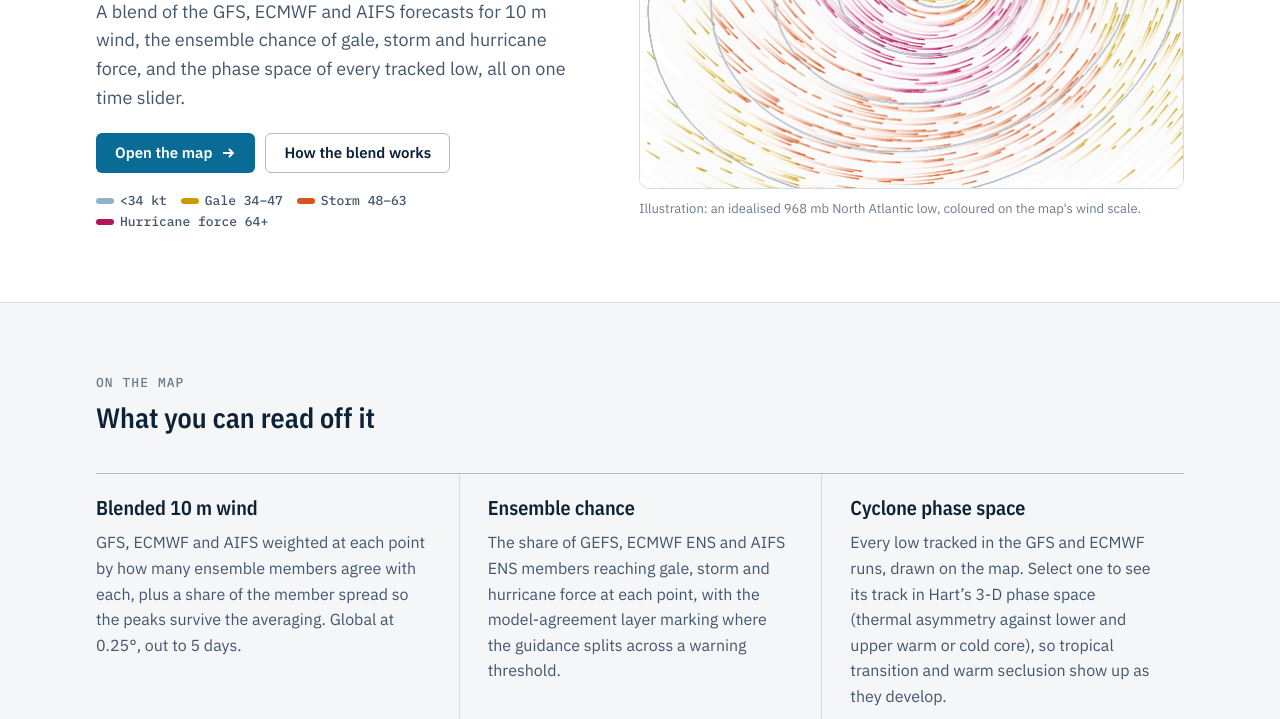
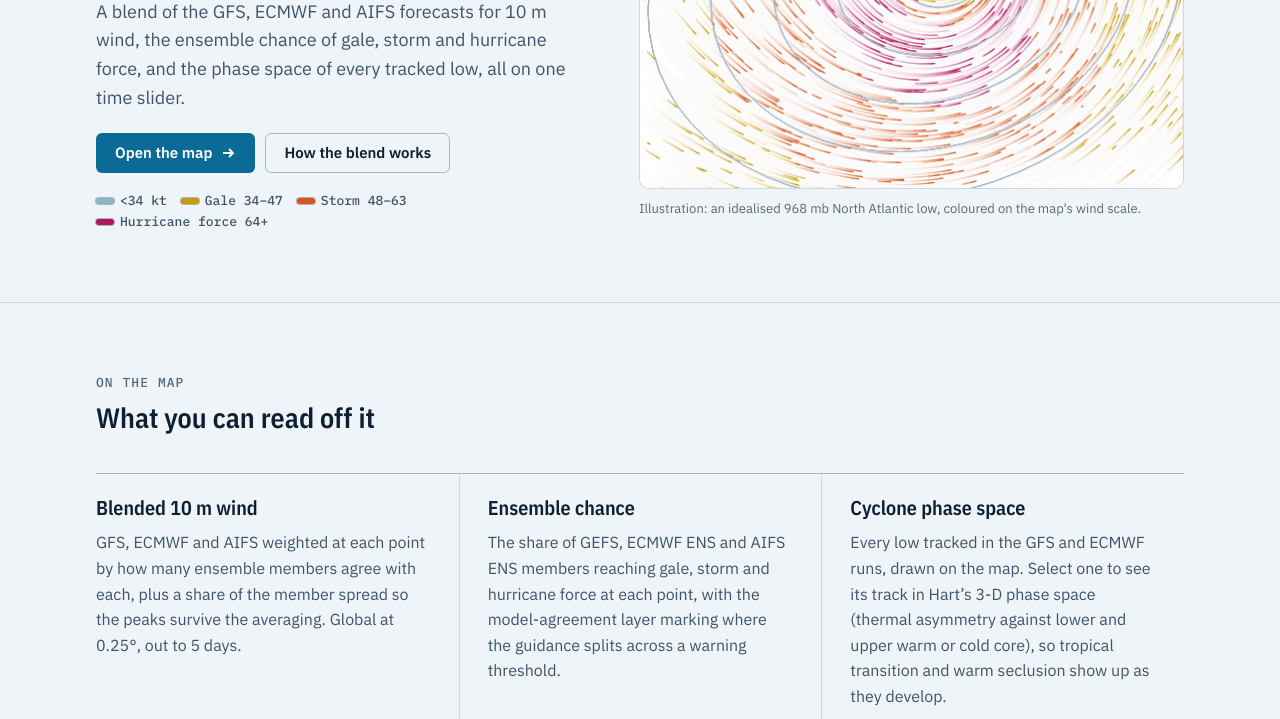
Before and after one commit to jkrek17/wxmap.pro, a plain HTML site: page index.html in a window 1280 px wide. Shown: the part 381-1100 px from the top of the page. Drawn offline with nearby package versions, Linux system fonts and the light colour scheme.

Commit message:
Brand: offset-isobar mark and the "survey chart" light theme (#14)
Jason picked mark 1 and light theme C from the brand review.

- Mark: two offset closed isobars around the blue centre, on home, map,
  lab, event and the favicon (which now switches to light strokes in a
  dark browser tab).
- Light tokens: page #eef4f8 (charted water), surface-2 #e2ecf3, borders
  #c9d8e3/#a3b9ca, ink #0d2033, text-2 #3f5468, text-3 #55687c,
  accent-soft #d8eaf4. New --land #efe7d2 band (used for the home
  Method section), --land-text #4a4636, --hero, --swatch-outline.
- Contrast on the page: ink 14.9:1, text-2 7.1:1, text-3 5.2:1 (was
  4.28:1, under AA), link 5.3:1. On the land band: land-text 7.7:1,
  text-3 4.7:1, link 4.7:1.
- Wind scale chips get a thin ink outline so gale (2.6:1) and calm
  (2.2:1) reach 3:1 against white.
- Map sky and event hero follow the new page colour. Dark theme values
  are unchanged.

Checked: home, map, lab and event render with no script errors in light
and dark at 1280x800.


Claude-Session: https://claude.ai/code/session_015gVaEt1uvCiV29VGDhARZ5

Co-authored-by: Claude <noreply@anthropic.com>

```diff
--- a/assets/home.css
+++ b/assets/home.css
@@ -1,6 +1,6 @@
 /* Landing page layout. Colours and type come from house.css. */
 
-.hero { background: var(--surface); border-bottom: 1px solid var(--border); }
+.hero { background: var(--hero); border-bottom: 1px solid var(--border); }
 .hero-grid {
   display: grid; grid-template-columns: minmax(0, 1fr) minmax(0, 1.1fr);
   gap: 48px; align-items: center; padding-block: 64px 72px;
@@ -25,7 +25,9 @@
 .layer-list dd { margin: 0; color: var(--text-2); }
 .layer-list dd.meta { margin-top: auto; padding-top: 6px; font-size: var(--step--1); color: var(--accent); }
 
-.method { background: var(--surface-2); border-block: 1px solid var(--border); }
+.method { background: var(--land); border-block: 1px solid var(--land-border); }
+.method .method-copy p, .method .figures dd { color: var(--land-text); }
+.method .figures > div, .method .figures > div:first-child { border-color: var(--land-border); }
 .method-grid { display: grid; grid-template-columns: minmax(0, 1.2fr) minmax(0, 1fr); gap: 56px; padding-block: 72px; align-items: start; }
 .method-copy { display: flex; flex-direction: column; gap: 14px; max-width: var(--measure); }
 .method-copy p { color: var(--text-2); }
--- a/assets/house.css
+++ b/assets/house.css
@@ -54,7 +54,7 @@ a:hover { color: var(--accent-strong); }
 /* wind scale chips */
 .scale { display: flex; flex-wrap: wrap; gap: 6px 14px; font: 500 var(--step--1)/1.2 var(--mono); color: var(--text-2); }
 .scale span { display: inline-flex; align-items: center; gap: 6px; }
-.scale i { width: 18px; height: 6px; border-radius: 3px; display: inline-block; }
+.scale i { width: 18px; height: 6px; border-radius: 3px; display: inline-block; box-shadow: 0 0 0 1px var(--swatch-outline); }
 
 /* footer */
 .sitefoot { border-top: 1px solid var(--border); color: var(--text-3); font-size: var(--step--1); }
--- a/assets/tokens.css
+++ b/assets/tokens.css
@@ -1,24 +1,31 @@
 /* wxmap.pro house style: the tokens. Loaded by every page, including the map.
-   Layout: chart-room calm. A light page with navy ink by default, a deep-ocean
-   dark theme, and colour reserved for the wind scale the forecasts are about.
+   Layout: chart-room calm. A light "survey chart" page (charted-water blue, one
+   buff land band) with navy ink by default, a deep-ocean dark theme, and colour reserved for the wind scale the forecasts are about.
    Token names match globe-kit (--bg, --surface, --text, --text-2, --accent,
    --border) so the map page can take these values without renaming anything.
    Theme: follows the visitor's system; data-theme="light|dark" on <html> wins. */
 
 :root {
   /* colour, light */
-  --bg: #f4f6f8;            /* chart paper, a little blue */
+  /* "survey chart": the water and land tints of a NOAA nautical chart */
+  --bg: #eef4f8;            /* charted water, a faint blue */
   --surface: #ffffff;
-  --surface-2: #e9eef3;
-  --border: #d3dbe4;
-  --border-strong: #aebccb;
-  --text: #0e2236;          /* navy ink */
-  --text-2: #43566b;
-  --text-3: #6b7c8f;
+  --surface-2: #e2ecf3;
+  --border: #c9d8e3;
+  --border-strong: #a3b9ca;
+  --text: #0d2033;          /* navy ink */
+  --text-2: #3f5468;
+  --text-3: #55687c;        /* 4.7:1 on the land band, 5.2:1 on the page */
   --accent: #0a6c96;        /* sounding-line blue */
   --accent-strong: #08577a;
-  --accent-soft: #dcecf4;
+  --accent-soft: #d8eaf4;
   --on-accent: #ffffff;
+  /* the land band: one secondary section per page, never text-heavy cards */
+  --land: #efe7d2;
+  --land-border: #c9b98f;
+  --land-text: #4a4636;     /* 7.7:1 on --land */
+  --swatch-outline: rgba(13, 32, 51, 0.3);  /* legend chips reach 3:1 on white */
+  --hero: #eef4f8;          /* the landing hero sits on the water, not on a card */
   /* the wind scale (kt), same hues in both themes, tuned per theme */
   --calm: #8fb3c9;          /* under 34 kt */
   --gale: #c99a06;          /* 34-47 kt */
@@ -57,6 +64,11 @@
     --accent-strong: #84cbea;
     --accent-soft: #12324a;
     --on-accent: #06121c;
+  --land: #142536;
+  --land-border: #35506b;
+  --land-text: #a7b7c7;
+  --swatch-outline: rgba(228, 236, 243, 0.3);
+  --hero: #0e1b29;
     --calm: #4f7e9c;
     --gale: #e8be3a;
     --storm: #f07a42;
@@ -77,6 +89,11 @@
   --accent-strong: #84cbea;
   --accent-soft: #12324a;
   --on-accent: #06121c;
+  --land: #142536;
+  --land-border: #35506b;
+  --land-text: #a7b7c7;
+  --swatch-outline: rgba(228, 236, 243, 0.3);
+  --hero: #0e1b29;
   --calm: #4f7e9c;
   --gale: #e8be3a;
   --storm: #f07a42;
--- a/event/event.css
+++ b/event/event.css
@@ -5,7 +5,7 @@
   --ok: #17885c; --warn: #b07c00; --err: #c0362c;
   --shadow-1: 0 1px 2px rgba(14, 34, 54, .06), 0 4px 16px rgba(14, 34, 54, .06);
   --shadow-2: 0 10px 40px rgba(14, 34, 54, .18);
-  --hero-a: #dcecf4; --hero-b: #f4f6f8;
+  --hero-a: #d8eaf4; --hero-b: #eef4f8;
   --rain: #2f7fd0; --night: rgba(14, 34, 54, .05);
   --wx-sun: #e6a400; --wx-cloud: #c7d2dd; --wx-cloud-dark: #95a6b8; --wx-rain: #2f7fd0; --wx-snow: #6aa7e8; --wx-moon: #8fa3c0;
 }
--- a/index.html
+++ b/index.html
@@ -20,7 +20,7 @@
 <header class="sitebar">
   <div class="wrap">
     <a class="brand" href="./" aria-label="wxmap.pro home">
-      <svg viewBox="0 0 32 32" aria-hidden="true"><circle cx="16" cy="16" r="14" fill="none" stroke="currentColor" stroke-width="1.6" opacity=".35"/><circle cx="16" cy="16" r="9" fill="none" stroke="currentColor" stroke-width="1.6" opacity=".6"/><circle cx="16" cy="16" r="4" fill="var(--accent)"/></svg>
+      <svg viewBox="0 0 32 32" aria-hidden="true"><ellipse cx="17.4" cy="14.6" rx="13.6" ry="12.2" transform="rotate(-24 17.4 14.6)" fill="none" stroke="currentColor" stroke-width="1.6" opacity=".38"/><ellipse cx="16.4" cy="15.6" rx="8.6" ry="7.6" transform="rotate(-24 16.4 15.6)" fill="none" stroke="currentColor" stroke-width="1.6" opacity=".68"/><circle cx="15.6" cy="16.4" r="3.6" fill="var(--accent)"/></svg>
       <span>wxmap<span class="tld">.pro</span></span>
     </a>
     <nav aria-label="Site">
--- a/lab/boot.js
+++ b/lab/boot.js
@@ -42,7 +42,7 @@
     var brand = doc.querySelector('.topbar .brand');
     if (brand) {
       var a = el('<a class="brand" href="../" aria-label="wxmap.pro home">' +
-        '<svg class="brand-mark" viewBox="0 0 32 32" aria-hidden="true"><circle cx="16" cy="16" r="14" fill="none" stroke="currentColor" stroke-width="1.8" opacity=".35"/><circle cx="16" cy="16" r="9" fill="none" stroke="currentColor" stroke-width="1.8" opacity=".6"/><circle cx="16" cy="16" r="4" fill="var(--accent)"/></svg>' +
+        '<svg class="brand-mark" viewBox="0 0 32 32" aria-hidden="true"><ellipse cx="17.4" cy="14.6" rx="13.6" ry="12.2" transform="rotate(-24 17.4 14.6)" fill="none" stroke="currentColor" stroke-width="1.8" opacity=".38"/><ellipse cx="16.4" cy="15.6" rx="8.6" ry="7.6" transform="rotate(-24 16.4 15.6)" fill="none" stroke="currentColor" stroke-width="1.8" opacity=".68"/><circle cx="15.6" cy="16.4" r="3.6" fill="var(--accent)"/></svg>' +
         '<div class="brand-text"><h1 id="title">wxmap<span class="tld">.pro</span></h1><p>Lab · experimental</p></div></a>');
       brand.replaceWith(a);
     }
--- a/map/map.css
+++ b/map/map.css
@@ -11,7 +11,7 @@
   --surface-raised: rgba(14, 34, 54, 0.04);
   --surface-hover: rgba(14, 34, 54, 0.08);
   --shadow: 0 8px 24px rgba(14, 34, 54, 0.16);
-  --sky: radial-gradient(ellipse at 50% 45%, #f4f6f8 0%, #dfe6ed 55%, #c9d3dd 90%);
+  --sky: radial-gradient(ellipse at 50% 45%, #e9f1f6 0%, #d5e3ed 55%, #c3d5e2 90%);
   --scrim: rgba(14, 34, 54, 0.35);
   --line-swatch: #43566b;
   --ok: #17885c;
--- a/map/map.js
+++ b/map/map.js
@@ -46,7 +46,7 @@
     var brand = doc.querySelector('.topbar .brand');
     if (brand) {
       var a = el('<a class="brand" href="../" aria-label="wxmap.pro home">' +
-        '<svg class="brand-mark" viewBox="0 0 32 32" aria-hidden="true"><circle cx="16" cy="16" r="14" fill="none" stroke="currentColor" stroke-width="1.8" opacity=".35"/><circle cx="16" cy="16" r="9" fill="none" stroke="currentColor" stroke-width="1.8" opacity=".6"/><circle cx="16" cy="16" r="4" fill="var(--accent)"/></svg>' +
+        '<svg class="brand-mark" viewBox="0 0 32 32" aria-hidden="true"><ellipse cx="17.4" cy="14.6" rx="13.6" ry="12.2" transform="rotate(-24 17.4 14.6)" fill="none" stroke="currentColor" stroke-width="1.8" opacity=".38"/><ellipse cx="16.4" cy="15.6" rx="8.6" ry="7.6" transform="rotate(-24 16.4 15.6)" fill="none" stroke="currentColor" stroke-width="1.8" opacity=".68"/><circle cx="15.6" cy="16.4" r="3.6" fill="var(--accent)"/></svg>' +
         '<div class="brand-text"><h1 id="title">wxmap<span class="tld">.pro</span></h1><p>Marine wind &amp; cyclone phase space</p></div></a>');
       brand.replaceWith(a);
     }
```
Also changed, not shown: event/index.html (+2 -2 lines), assets/favicon.svg, 1 other file.
